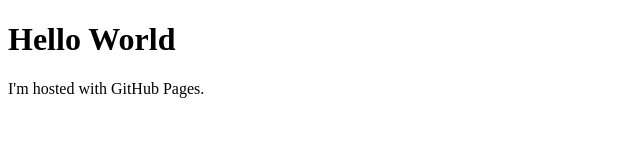
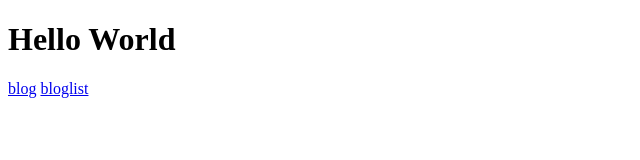
Before and after one commit to baldandbad/baldandbad.github.io, a plain HTML site: page index.html in a window 1280 px wide. Shown: the whole page, without its empty margins (0-640 px from the left). Drawn offline with Linux system fonts and the light colour scheme.

Commit message:
Update index.html

```diff
--- a/index.html
+++ b/index.html
@@ -2,6 +2,7 @@
 <html>
 <body>
 <h1>Hello World</h1>
-<p>I'm hosted with GitHub Pages.</p>
+<a href="blog-details.html">blog</a>
+<a href="blog.html">bloglist</a>
 </body>
 </html>
```
